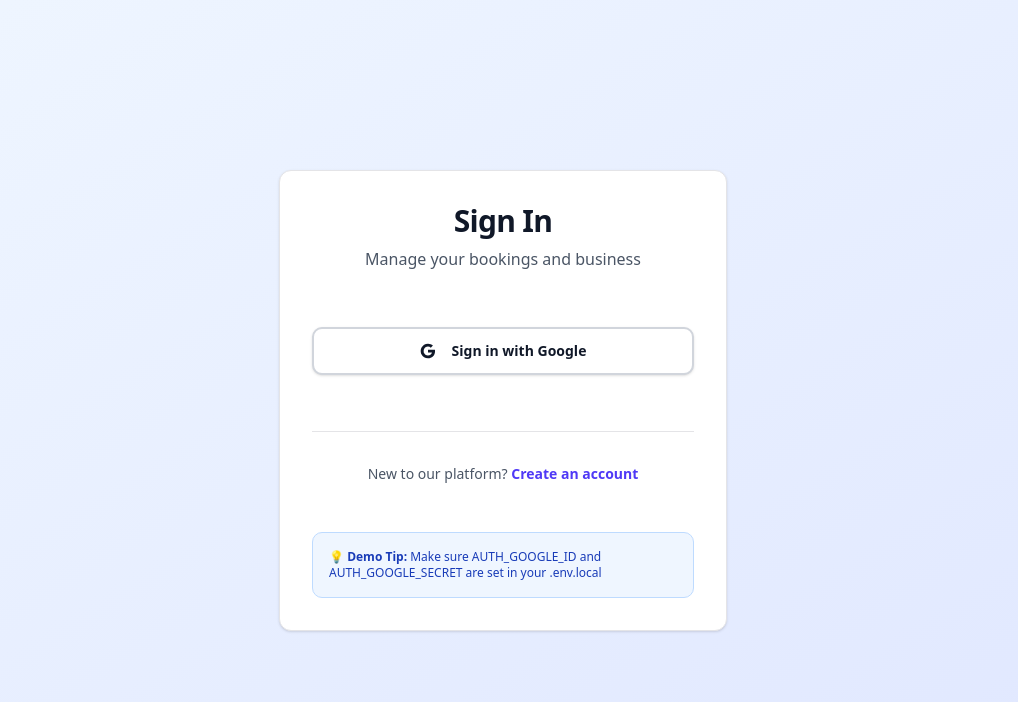
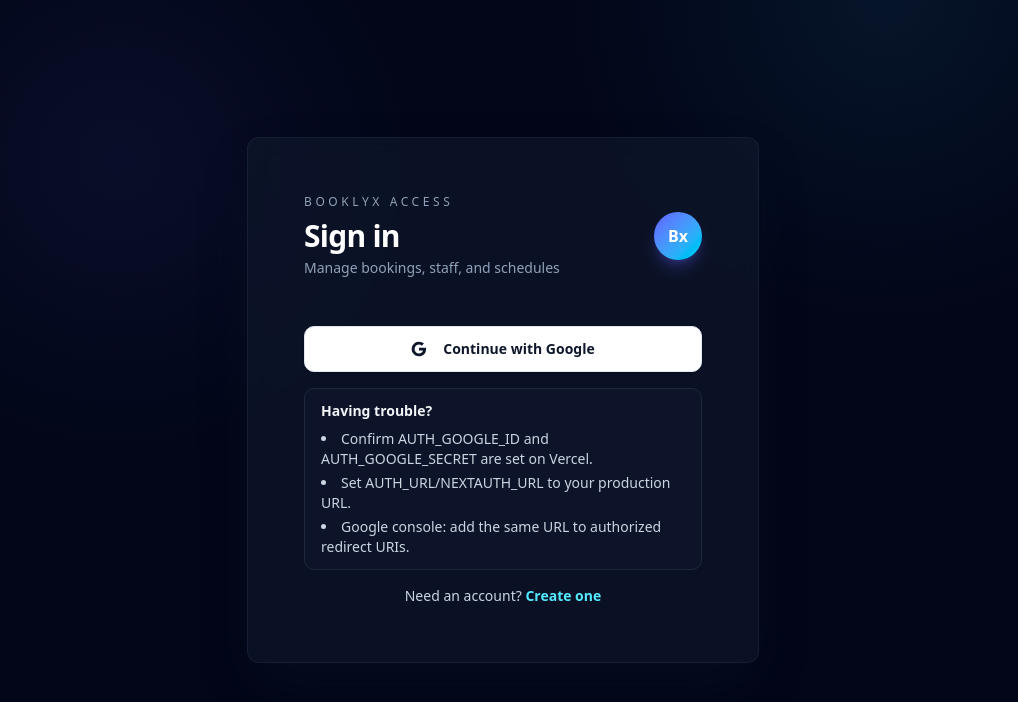
Before and after one commit to Bivaas/Booklyx, a Next.js app: page /auth/signin in a window 1280 px wide. Shown: the top 702 px of the page, without its empty margins (137-1155 px from the left). Built offline with nearby package versions, Linux system fonts and the light colour scheme.

Commit message:
Sign In UI FIX

```diff
--- a/src/app/auth/signin/page.tsx
+++ b/src/app/auth/signin/page.tsx
@@ -18,37 +18,44 @@
   };
 
   return (
-    <div className="min-h-screen bg-gradient-to-br from-blue-50 to-indigo-100 flex items-center justify-center p-4">
-      <Card className="w-full max-w-md p-8">
-        <div className="text-center mb-8">
-          <h1 className="text-3xl font-bold text-gray-900">Sign In</h1>
-          <p className="text-gray-600 mt-2">Manage your bookings and business</p>
+    <div className="min-h-screen bg-slate-950 text-slate-50 flex items-center justify-center px-4">
+      <div className="absolute inset-0 bg-[radial-gradient(circle_at_20%_20%,rgba(99,102,241,0.08),transparent_25%),radial-gradient(circle_at_80%_0%,rgba(56,189,248,0.08),transparent_25%)]" aria-hidden />
+      <Card className="relative w-full max-w-lg border border-slate-800/60 bg-slate-900/70 backdrop-blur-md shadow-2xl shadow-slate-900/40">
+        <div className="p-8 pb-6 flex items-center justify-between">
+          <div>
+            <p className="text-xs uppercase tracking-[0.3em] text-slate-400">Booklyx Access</p>
+            <h1 className="text-3xl font-semibold text-white mt-2">Sign in</h1>
+            <p className="text-sm text-slate-400 mt-1">Manage bookings, staff, and schedules</p>
+          </div>
+          <div className="h-12 w-12 rounded-full bg-gradient-to-br from-indigo-500 to-cyan-400 flex items-center justify-center text-white font-semibold shadow-lg shadow-indigo-500/30">
+            Bx
+          </div>
         </div>
 
         {error && (
-          <div className="mb-6 p-4 bg-red-50 border border-red-200 rounded-lg flex items-start space-x-3">
-            <AlertCircle className="h-5 w-5 text-red-500 flex-shrink-0 mt-0.5" />
-            <div>
-              <p className="text-red-700 font-semibold">Sign in failed</p>
-              <p className="text-red-600 text-sm mt-1">
+          <div className="mx-8 mb-4 p-4 bg-red-50/5 border border-red-500/30 rounded-lg flex items-start space-x-3 text-sm">
+            <AlertCircle className="h-5 w-5 text-red-300 flex-shrink-0 mt-0.5" />
+            <div className="text-red-100">
+              <p className="font-semibold">Sign in failed</p>
+              <p className="mt-1 text-red-200/80">
                 {error === "OAuthSignin"
-                  ? "Failed to connect to the authentication provider"
+                  ? "Could not reach Google. Check credentials and network."
                   : error === "OAuthCallback"
-                  ? "The authentication callback failed"
+                  ? "Callback failed. Verify redirect URL in Google console."
                   : error === "OAuthCreateAccount"
-                  ? "Could not create account"
-                  : "An error occurred during sign in"}
+                  ? "Account could not be created."
+                  : "An error occurred during sign in."}
               </p>
             </div>
           </div>
         )}
 
-        <div className="space-y-4">
+        <div className="px-8 pb-8 space-y-4">
           <Button
             onClick={handleGoogleSignIn}
-            className="w-full bg-white border-2 border-gray-300 hover:bg-gray-50 text-gray-900 font-semibold py-3 h-auto"
+            className="w-full h-auto py-3 bg-white text-slate-900 font-semibold border border-slate-200 hover:border-slate-300 hover:bg-white/90 flex items-center justify-center shadow-sm"
           >
-            <svg className="w-5 h-5 mr-2 inline" viewBox="0 0 24 24">
+            <svg className="w-5 h-5 mr-2" viewBox="0 0 24 24">
               <path
                 fill="currentColor"
                 d="M22.56 12.25c0-.78-.07-1.53-.2-2.25H12v4.26h5.92c-.26 1.37-1.04 2.53-2.21 3.31v2.77h3.57c2.08-1.92 3.28-4.74 3.28-8.09z"
@@ -66,26 +73,27 @@
                 d="M12 5.38c1.62 0 3.06.56 4.21 1.64l3.15-3.15C17.45 2.09 14.97 1 12 1 7.7 1 3.99 3.47 2.18 7.07l3.66 2.84c.87-2.6 3.3-4.53 6.16-4.53z"
               />
             </svg>
-            Sign in with Google
+            Continue with Google
           </Button>
-        </div>
 
-        <div className="mt-8 pt-8 border-t">
-          <p className="text-center text-sm text-gray-600">
-            New to our platform?{" "}
+          <div className="rounded-lg border border-slate-800 bg-slate-900/60 px-4 py-3 text-sm text-slate-200">
+            <p className="font-semibold text-slate-100">Having trouble?</p>
+            <ul className="mt-2 space-y-1 text-slate-300 list-disc list-inside">
+              <li>Confirm AUTH_GOOGLE_ID and AUTH_GOOGLE_SECRET are set on Vercel.</li>
+              <li>Set AUTH_URL/NEXTAUTH_URL to your production URL.</li>
+              <li>Google console: add the same URL to authorized redirect URIs.</li>
+            </ul>
+          </div>
+
+          <div className="text-center text-sm text-slate-400">
+            <span className="text-slate-300">Need an account?</span>{" "}
             <button
               onClick={() => router.push("/auth/register")}
-              className="text-indigo-600 hover:text-indigo-700 font-semibold"
+              className="text-cyan-300 hover:text-cyan-200 font-semibold"
             >
-              Create an account
+              Create one
             </button>
-          </p>
-        </div>
-
-        <div className="mt-6 p-4 bg-blue-50 border border-blue-200 rounded-lg">
-          <p className="text-xs text-blue-800">
-            💡 <strong>Demo Tip:</strong> Make sure AUTH_GOOGLE_ID and AUTH_GOOGLE_SECRET are set in your .env.local
-          </p>
+          </div>
         </div>
       </Card>
     </div>
--- a/src/lib/auth.ts
+++ b/src/lib/auth.ts
@@ -22,8 +22,11 @@
 
 // Provide a default provider stub for development if no providers configured
 if (providers.length === 0) {
+  const message = "No authentication providers configured. Set AUTH_GOOGLE_ID and AUTH_GOOGLE_SECRET.";
   if (process.env.NODE_ENV === "development") {
-    console.warn("Warning: No authentication providers configured. Set AUTH_GOOGLE_ID and AUTH_GOOGLE_SECRET.");
+    console.warn(message);
+  } else {
+    throw new Error(message);
   }
 }
 
```
